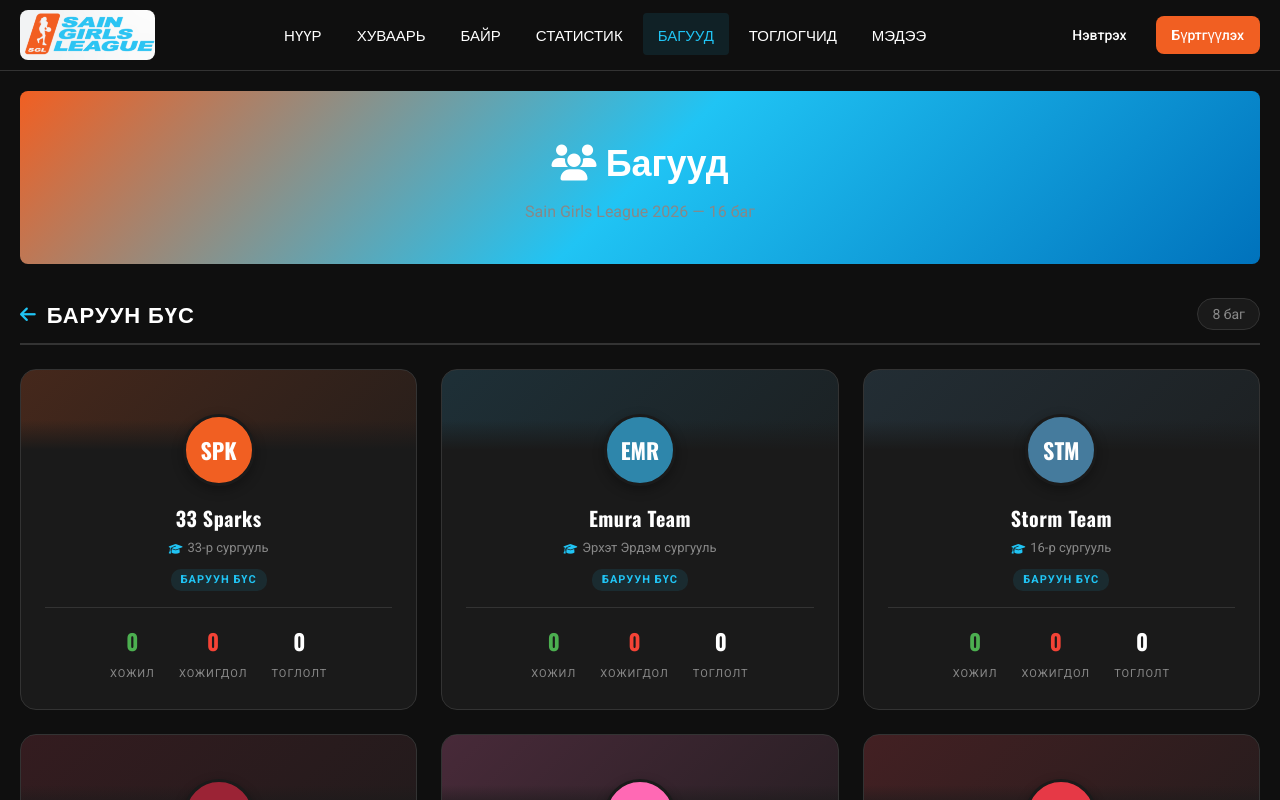
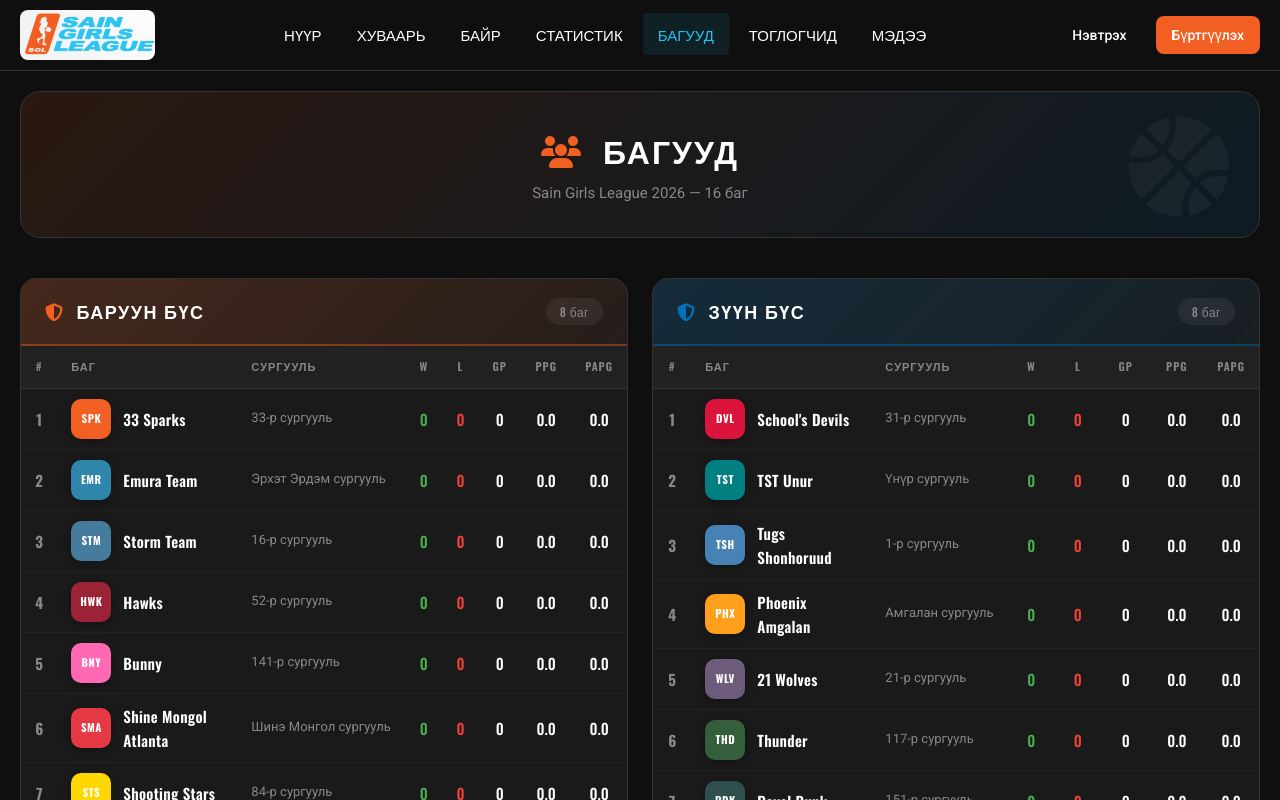
Before and after one commit to Zenithi77/sain-league, a Next.js app: page /teams in a window 1280 px wide. Shown: the top 800 px of the page. Built offline with nearby package versions, Linux system fonts and the light colour scheme; no server answers.

Commit message:
Update API routes, styles, and teams page

```diff
--- a/src/app/api/news/route.ts
+++ b/src/app/api/news/route.ts
@@ -1,11 +1,9 @@
 import { NextRequest, NextResponse } from "next/server";
-import { getAdminFirestore } from "@/lib/firebase-admin";
-import { requireAdmin } from "@/lib/firebase-admin";
+import { requireAdmin, getAdminFirestore } from "@/lib/firebase-admin";
+import { readDatabase } from "@/lib/database";
 import { v4 as uuidv4 } from "uuid";
 
-const NEWS_COLLECTION = "news";
-
-// GET /api/news — get all news articles
+// GET /api/news — get all news articles (from local database.json)
 export async function GET(request: NextRequest) {
   try {
     const { searchParams } = new URL(request.url);
@@ -14,17 +12,13 @@
     const status = searchParams.get("status");
     const limit = parseInt(searchParams.get("limit") || "50");
 
-    const db = getAdminFirestore();
-    const ref = db.collection(NEWS_COLLECTION).orderBy("date", "desc");
+    const db = readDatabase();
+    // eslint-disable-next-line @typescript-eslint/no-explicit-any
+    let articles: any[] = (db.news || [])
+      .sort((a, b) => new Date(b.date).getTime() - new Date(a.date).getTime())
+      .slice(0, limit);
 
-    const snapshot = await ref.limit(limit).get();
-    // eslint-disable-next-line @typescript-eslint/no-explicit-any
-    let articles: any[] = snapshot.docs.map((doc) => ({
-      id: doc.id,
-      ...doc.data(),
-    }));
-
-    // Filter by status (only show published by default on public requests)
+    // Filter by status
     if (status) {
       articles = articles.filter((a) => a.status === status);
     }
@@ -35,13 +29,8 @@
       articles = articles.filter((a) => a.featured);
     }
 
-    // Resolve team data
-    const teamsSnapshot = await db.collection("teams").get();
-    // eslint-disable-next-line @typescript-eslint/no-explicit-any
-    const teamsMap = new Map<string, any>();
-    teamsSnapshot.docs.forEach((doc) => {
-      teamsMap.set(doc.id, { id: doc.id, ...doc.data() });
-    });
+    // Resolve team data from local DB
+    const teamsMap = new Map(db.teams.map((t) => [t.id, t]));
 
     const articlesWithTeams = articles.map((article) => ({
       ...article,
@@ -53,10 +42,7 @@
     return NextResponse.json(articlesWithTeams);
   } catch (error) {
     console.error("Error fetching news:", error);
-    return NextResponse.json(
-      { error: "Failed to fetch news" },
-      { status: 500 },
-    );
+    return NextResponse.json([], { status: 200 });
   }
 }
 
@@ -115,7 +101,7 @@
     };
 
     const db = getAdminFirestore();
-    await db.collection(NEWS_COLLECTION).doc(id).set(newArticle);
+    await db.collection("news").doc(id).set(newArticle);
 
     return NextResponse.json(newArticle, { status: 201 });
   } catch (error) {
--- a/src/app/api/podcasts/route.ts
+++ b/src/app/api/podcasts/route.ts
@@ -1,29 +1,18 @@
 import { NextRequest, NextResponse } from "next/server";
-import { getAdminFirestore } from "@/lib/firebase-admin";
+import { readDatabase, writeDatabase } from "@/lib/database";
+import { v4 as uuidv4 } from "uuid";
 
-const COLLECTION = "podcasts";
-
-// GET /api/podcasts — get all podcasts (sorted by date desc)
+// GET /api/podcasts — get all podcasts
 export async function GET() {
   try {
-    const db = getAdminFirestore();
-    const snapshot = await db
-      .collection(COLLECTION)
-      .orderBy("date", "desc")
-      .get();
-
-    const podcasts = snapshot.docs.map((doc) => ({
-      id: doc.id,
-      ...doc.data(),
-    }));
-
+    const db = readDatabase() as any;
+    const podcasts = (db.podcasts || []).sort(
+      (a: any, b: any) => new Date(b.date).getTime() - new Date(a.date).getTime()
+    );
     return NextResponse.json(podcasts);
   } catch (error) {
     console.error("Error fetching podcasts:", error);
-    return NextResponse.json(
-      { error: "Failed to fetch podcasts" },
-      { status: 500 },
-    );
+    return NextResponse.json([], { status: 200 });
   }
 }
 
@@ -40,19 +29,19 @@
       );
     }
 
-    const db = getAdminFirestore();
-    const docRef = db.collection(COLLECTION).doc();
-
+    const db = readDatabase() as any;
     const newPodcast = {
+      id: `podcast-${uuidv4().slice(0, 8)}`,
       title,
       youtubeUrl,
       description: description || "",
       date: new Date().toISOString(),
     };
 
-    await docRef.set(newPodcast);
+    db.podcasts = [...(db.podcasts || []), newPodcast];
+    writeDatabase(db);
 
-    return NextResponse.json({ id: docRef.id, ...newPodcast }, { status: 201 });
+    return NextResponse.json(newPodcast, { status: 201 });
   } catch (error) {
     console.error("Error creating podcast:", error);
     return NextResponse.json(
--- a/src/app/api/sponsors/route.ts
+++ b/src/app/api/sponsors/route.ts
@@ -1,30 +1,16 @@
 import { NextRequest, NextResponse } from "next/server";
-import { getAdminFirestore } from "@/lib/firebase-admin";
+import { readDatabase, writeDatabase } from "@/lib/database";
+import { v4 as uuidv4 } from "uuid";
 
-const COLLECTION = "sponsors";
-
-// GET /api/sponsors — get all sponsors
+// GET /api/sponsors — get all sponsors (from local database.json)
 export async function GET() {
   try {
-    const db = getAdminFirestore();
-    let sponsors;
-    try {
-      const snapshot = await db
-        .collection(COLLECTION)
-        .orderBy("order", "asc")
-        .get();
-      sponsors = snapshot.docs.map((doc) => ({ id: doc.id, ...doc.data() }));
-    } catch {
-      const snapshot = await db.collection(COLLECTION).get();
-      sponsors = snapshot.docs.map((doc) => ({ id: doc.id, ...doc.data() }));
-    }
+    const db = readDatabase();
+    const sponsors = (db.sponsors || []).sort((a, b) => (a.order ?? 0) - (b.order ?? 0));
     return NextResponse.json(sponsors);
   } catch (error) {
     console.error("Error fetching sponsors:", error);
-    return NextResponse.json(
-      { error: "Failed to fetch sponsors" },
-      { status: 500 },
-    );
+    return NextResponse.json([], { status: 200 });
   }
 }
 
@@ -41,20 +27,19 @@
       );
     }
 
-    const db = getAdminFirestore();
-    const docRef = db.collection(COLLECTION).doc();
-
+    const db = readDatabase();
     const newSponsor = {
+      id: `sponsor-${uuidv4().slice(0, 8)}`,
       name,
       logo: logo || "",
       website: website || "",
       order: order ?? 0,
-      createdAt: new Date().toISOString(),
     };
 
-    await docRef.set(newSponsor);
+    db.sponsors = [...(db.sponsors || []), newSponsor];
+    writeDatabase(db);
 
-    return NextResponse.json({ id: docRef.id, ...newSponsor }, { status: 201 });
+    return NextResponse.json(newSponsor, { status: 201 });
   } catch (error) {
     console.error("Error creating sponsor:", error);
     return NextResponse.json(
--- a/src/app/teams/page.tsx
+++ b/src/app/teams/page.tsx
@@ -1,41 +1,123 @@
-import TeamCard from '@/components/TeamCard';
+import Link from 'next/link';
 import { getTeamsWithAverages } from '@/lib/database';
 
 export const dynamic = 'force-dynamic';
 
 export default async function TeamsPage() {
   const teams = getTeamsWithAverages();
-  const westTeams = teams.filter((t) => t.conference === 'west');
-  const eastTeams = teams.filter((t) => t.conference === 'east');
+  const westTeams = teams
+    .filter((t) => t.conference === 'west')
+    .sort((a, b) => b.stats.wins - a.stats.wins || a.stats.losses - b.stats.losses);
+  const eastTeams = teams
+    .filter((t) => t.conference === 'east')
+    .sort((a, b) => b.stats.wins - a.stats.wins || a.stats.losses - b.stats.losses);
 
   return (
     <main className="main-content">
-      <div className="page-header" style={{ marginBottom: '32px' }}>
+      {/* Page Header */}
+      <div className="teams-page-header">
         <h1><i className="fas fa-users"></i> Багууд</h1>
-        <p>Sain Girls League 2026 — {teams.length} баг</p>
+        <p className="teams-page-subtitle">Sain Girls League 2026 — {teams.length} баг</p>
       </div>
 
-      <div className="conference-section">
-        <div className="conference-header">
-          <h2><i className="fas fa-arrow-left"></i> Баруун бүс</h2>
-          <span className="conference-count">{westTeams.length} баг</span>
+      {/* Two division layout */}
+      <div className="divisions-container">
+        {/* West Division */}
+        <div className="division-block division-west">
+          <div className="division-title-bar west">
+            <i className="fas fa-shield-alt"></i>
+            <h2>Баруун бүс</h2>
+            <span className="division-count">{westTeams.length} баг</span>
+          </div>
+          <div className="division-table-wrapper">
+            <table className="division-table">
+              <thead>
+                <tr>
+                  <th className="th-rank">#</th>
+                  <th className="th-team">Баг</th>
+                  <th className="th-school">Сургууль</th>
+                  <th className="th-stat">W</th>
+                  <th className="th-stat">L</th>
+                  <th className="th-stat">GP</th>
+                  <th className="th-stat">PPG</th>
+                  <th className="th-stat hide-mobile">PAPG</th>
+                </tr>
+              </thead>
+              <tbody>
+                {westTeams.map((team, i) => (
+                  <tr key={team.id} className="division-row">
+                    <td className="td-rank">{i + 1}</td>
+                    <td className="td-team">
+                      <Link href={`/teams/${team.id}`} className="team-link">
+                        <span
+                          className="team-badge"
+                          style={{ backgroundColor: team.colors?.primary || '#F15F22' }}
+                        >
+                          {team.shortName}
+                        </span>
+                        <span className="team-name-text">{team.name}</span>
+                      </Link>
+                    </td>
+                    <td className="td-school">{team.school}</td>
+                    <td className="td-stat wins-col">{team.stats.wins}</td>
+                    <td className="td-stat losses-col">{team.stats.losses}</td>
+                    <td className="td-stat">{team.stats.gamesPlayed}</td>
+                    <td className="td-stat">{team.averages.pointsPerGame}</td>
+                    <td className="td-stat hide-mobile">{team.averages.pointsAllowedPerGame}</td>
+                  </tr>
+                ))}
+              </tbody>
+            </table>
+          </div>
         </div>
-        <div className="teams-grid" id="westTeams">
-          {westTeams.map((team) => (
-            <TeamCard key={team.id} team={team} />
-          ))}
-        </div>
-      </div>
 
-      <div className="conference-section">
-        <div className="conference-header">
-          <h2><i className="fas fa-arrow-right"></i> Зүүн бүс</h2>
-          <span className="conference-count">{eastTeams.length} баг</span>
-        </div>
-        <div className="teams-grid" id="eastTeams">
-          {eastTeams.map((team) => (
-            <TeamCard key={team.id} team={team} />
-          ))}
+        {/* East Division */}
+        <div className="division-block division-east">
+          <div className="division-title-bar east">
+            <i className="fas fa-shield-alt"></i>
+            <h2>Зүүн бүс</h2>
+            <span className="division-count">{eastTeams.length} баг</span>
+          </div>
+          <div className="division-table-wrapper">
+            <table className="division-table">
+              <thead>
+                <tr>
+                  <th className="th-rank">#</th>
+                  <th className="th-team">Баг</th>
+                  <th className="th-school">Сургууль</th>
+                  <th className="th-stat">W</th>
+                  <th className="th-stat">L</th>
+                  <th className="th-stat">GP</th>
+                  <th className="th-stat">PPG</th>
+                  <th className="th-stat hide-mobile">PAPG</th>
+                </tr>
+              </thead>
+              <tbody>
+                {eastTeams.map((team, i) => (
+                  <tr key={team.id} className="division-row">
+                    <td className="td-rank">{i + 1}</td>
+                    <td className="td-team">
+                      <Link href={`/teams/${team.id}`} className="team-link">
+                        <span
+                          className="team-badge"
+                          style={{ backgroundColor: team.colors?.primary || '#0072bc' }}
+                        >
+                          {team.shortName}
+                        </span>
+                        <span className="team-name-text">{team.name}</span>
+                      </Link>
+                    </td>
+                    <td className="td-school">{team.school}</td>
+                    <td className="td-stat wins-col">{team.stats.wins}</td>
+                    <td className="td-stat losses-col">{team.stats.losses}</td>
+                    <td className="td-stat">{team.stats.gamesPlayed}</td>
+                    <td className="td-stat">{team.averages.pointsPerGame}</td>
+                    <td className="td-stat hide-mobile">{team.averages.pointsAllowedPerGame}</td>
+                  </tr>
+                ))}
+              </tbody>
+            </table>
+          </div>
         </div>
       </div>
     </main>
--- /dev/null
+++ b/src/types/ckeditor.d.ts
@@ -0,0 +1,4 @@
+declare module "@ckeditor/ckeditor5-build-classic" {
+  const ClassicEditor: any;
+  export = ClassicEditor;
+}
```
Also changed, not shown: src/app/globals.css.
